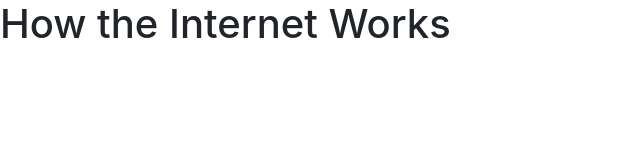
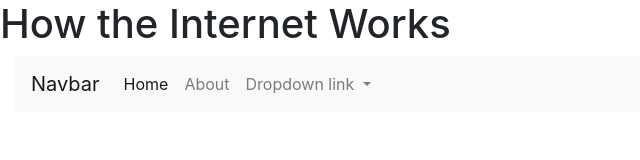
Before and after one commit to MatiasC27/how_the_internet_works, a plain HTML site: page docs/index.html in a window 1280 px wide. Shown: the whole page, without its empty margins (0-640 px from the left). Drawn offline with nearby package versions, Linux system fonts and the light colour scheme.

Commit message:
Feature: Added Navbar

```diff
--- a/docs/index.html
+++ b/docs/index.html
@@ -13,9 +13,35 @@
 <body>
 <h1>How the Internet Works</h1>
 
-<!-- Optional JavaScript; choose one of the two! -->
+<div class="container-fluid">
+    <nav class="navbar navbar-expand-lg navbar-light bg-light">
+        <a class="navbar-brand" href="index.html">Navbar</a>
+        <button class="navbar-toggler" type="button" data-toggle="collapse" data-target="#navbarNavDropdown" aria-controls="navbarNavDropdown" aria-expanded="false" aria-label="Toggle navigation">
+            <span class="navbar-toggler-icon"></span>
+        </button>
+        <div class="collapse navbar-collapse" id="navbarNavDropdown">
+            <ul class="navbar-nav">
+                <li class="nav-item active">
+                    <a class="nav-link" href="index.html">Home <span class="sr-only">(current)</span></a>
+                </li>
+                <li class="nav-item">
+                    <a class="nav-link" href="#">About</a>
+                </li>
+                <li class="nav-item dropdown">
+                    <a class="nav-link dropdown-toggle" href="#" id="navbarDropdownMenuLink" role="button" data-toggle="dropdown" aria-haspopup="true" aria-expanded="false">
+                        Dropdown link
+                    </a>
+                    <div class="dropdown-menu" aria-labelledby="navbarDropdownMenuLink">
+                        <a class="dropdown-item" href="#">Action</a>
+                        <a class="dropdown-item" href="#">Another action</a>
+                        <a class="dropdown-item" href="#">Something else here</a>
+                    </div>
+                </li>
+            </ul>
+        </div>
+    </nav>
+</div>
 
-<!-- Option 1: jQuery and Bootstrap Bundle (includes Popper) -->
 <script src="https://code.jquery.com/jquery-3.5.1.slim.min.js" integrity="sha384-DfXdz2htPH0lsSSs5nCTpuj/zy4C+OGpamoFVy38MVBnE+IbbVYUew+OrCXaRkfj" crossorigin="anonymous"></script>
 <script src="https://cdn.jsdelivr.net/npm/bootstrap@4.5.3/dist/js/bootstrap.bundle.min.js" integrity="sha384-ho+j7jyWK8fNQe+A12Hb8AhRq26LrZ/JpcUGGOn+Y7RsweNrtN/tE3MoK7ZeZDyx" crossorigin="anonymous"></script>
 
```
